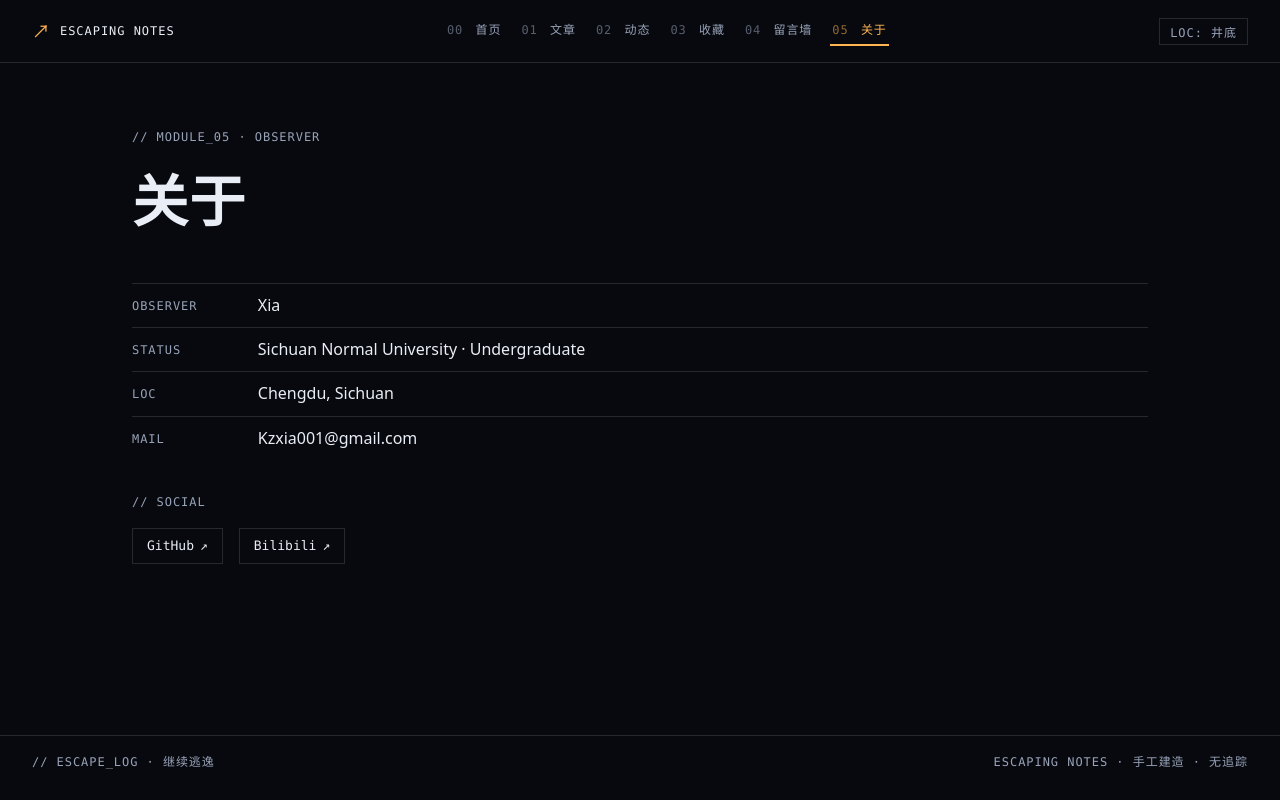
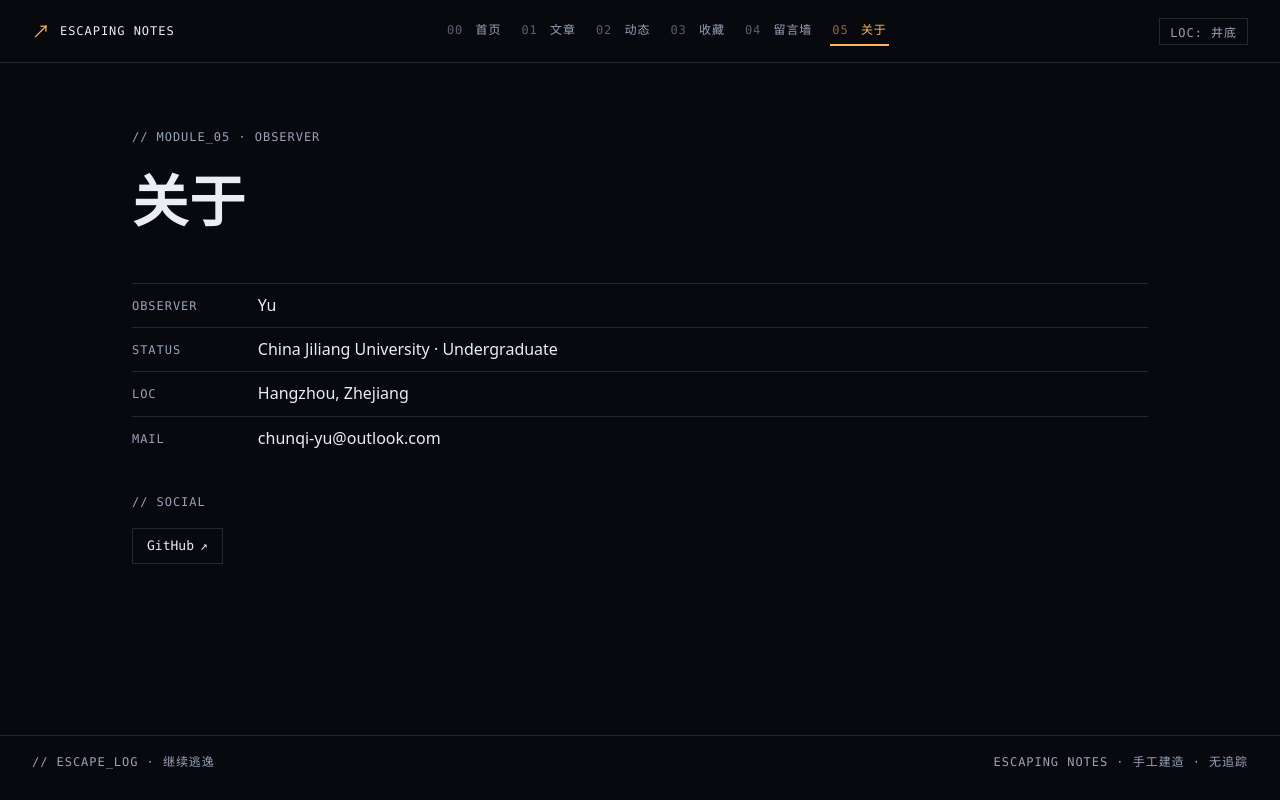
Before and after one commit to Escap1ng/Escaping-Notes, a Vue app: page /about in a window 1280 px wide. Built offline with nearby package versions, Linux system fonts and the light colour scheme.

Commit message:
content: personal info & hangzhou coords; fix home text caret; polish tagline

```diff
--- a/index.html
+++ b/index.html
@@ -4,11 +4,11 @@
     <meta charset="UTF-8" />
     <link rel="icon" type="image/svg+xml" href="/favicon.svg" />
     <meta name="viewport" content="width=device-width, initial-scale=1.0" />
-    <meta name="description" content="Escaping Notes —— 日常是引力井，每条笔记都是一次逃逸。记录技术思考、设计实践与生活片段。" />
+    <meta name="description" content="Escaping Notes —— 日常是引力，把我拉回井底；笔记是逃逸，送我抵达井外。记录技术思考、设计实践与生活片段。" />
     <!-- OG 占位：文章路由由后端 meta 注入改写（阶段二），见 docs/design.md §7 -->
     <meta property="og:site_name" content="Escaping Notes" />
     <meta property="og:title" content="Escaping Notes · 逃逸笔记" />
-    <meta property="og:description" content="日常是引力井，每条笔记都是一次逃逸。" />
+    <meta property="og:description" content="日常是引力，把我拉回井底；笔记是逃逸，送我抵达井外。" />
     <meta property="og:type" content="website" />
     <title>Escaping Notes · 逃逸笔记</title>
     <script>
--- a/src/components/GravityWell.vue
+++ b/src/components/GravityWell.vue
@@ -292,6 +292,9 @@ onUnmounted(() => {
   top: 0;
   height: 100vh;
   overflow: hidden;
+  /* 点击/拖动玩引力干扰时不出现文本光标与选区 */
+  user-select: none;
+  -webkit-user-select: none;
 }
 
 .well-canvas {
--- a/src/config/site.js
+++ b/src/config/site.js
@@ -2,14 +2,13 @@
 export const site = {
   name: 'Escaping Notes',
   subtitle: '每一次书写，都是一次逃逸',
-  author: 'Xia',
-  bio: 'Sichuan Normal University · Undergraduate',
-  location: 'Chengdu, Sichuan',
-  coords: '30.66°N 104.06°E',
-  email: 'Kzxia001@gmail.com',
+  author: 'Yu',
+  bio: 'China Jiliang University · Undergraduate',
+  location: 'Hangzhou, Zhejiang',
+  coords: '30.25°N 120.17°E',
+  email: 'chunqi-yu@outlook.com',
   url: 'https://example.com', // 站点公开地址（RSS/OG/canonical 用）；域名备案生效后改成你的 https 域名
   socials: [
-    { label: 'GitHub', url: 'https://github.com/' },
-    { label: 'Bilibili', url: 'https://www.bilibili.com/' },
+    { label: 'GitHub', url: 'https://github.com/Escap1ng' },
   ],
 }
```
Also changed, not shown: 2 other files (tests, documents, lock files or other folders).
